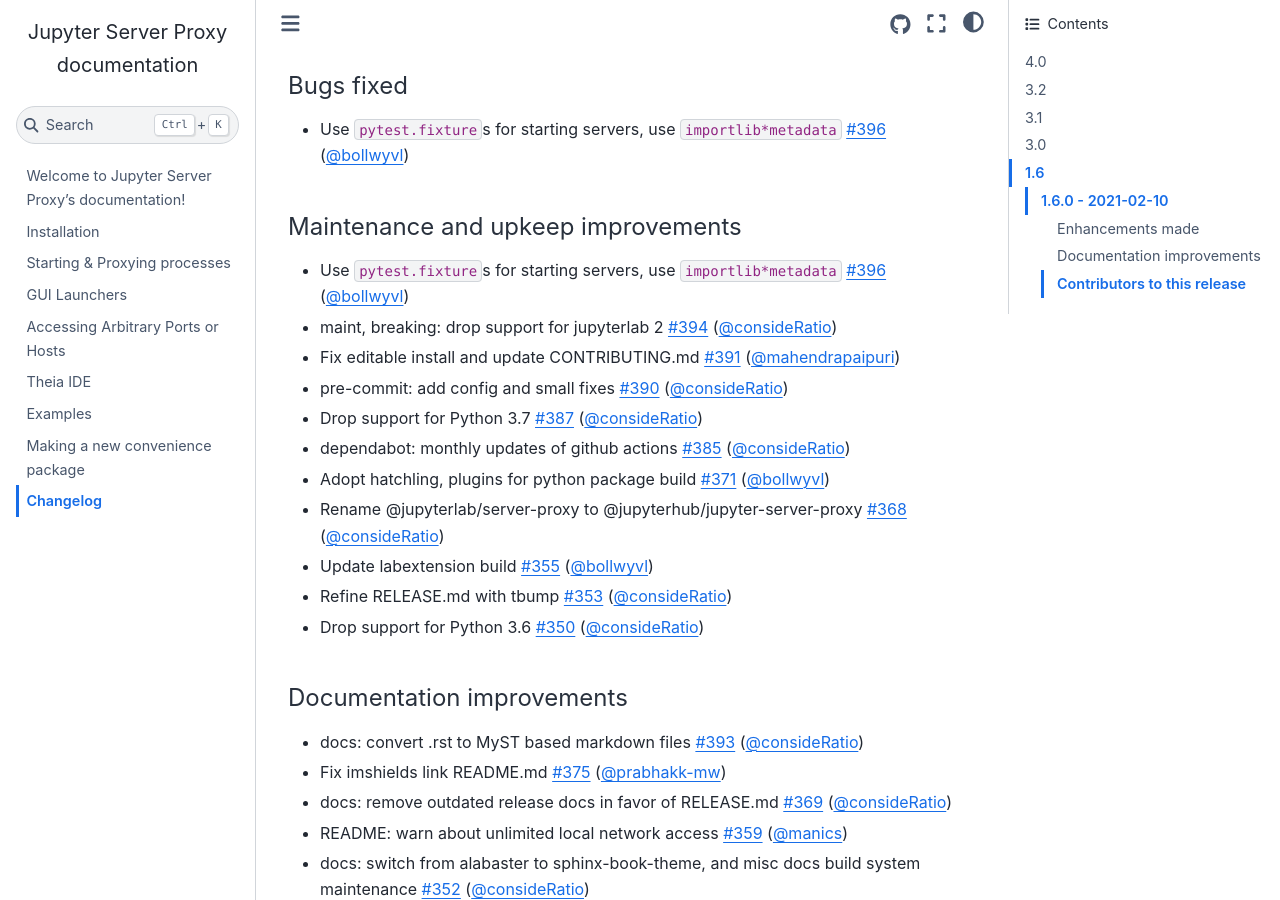
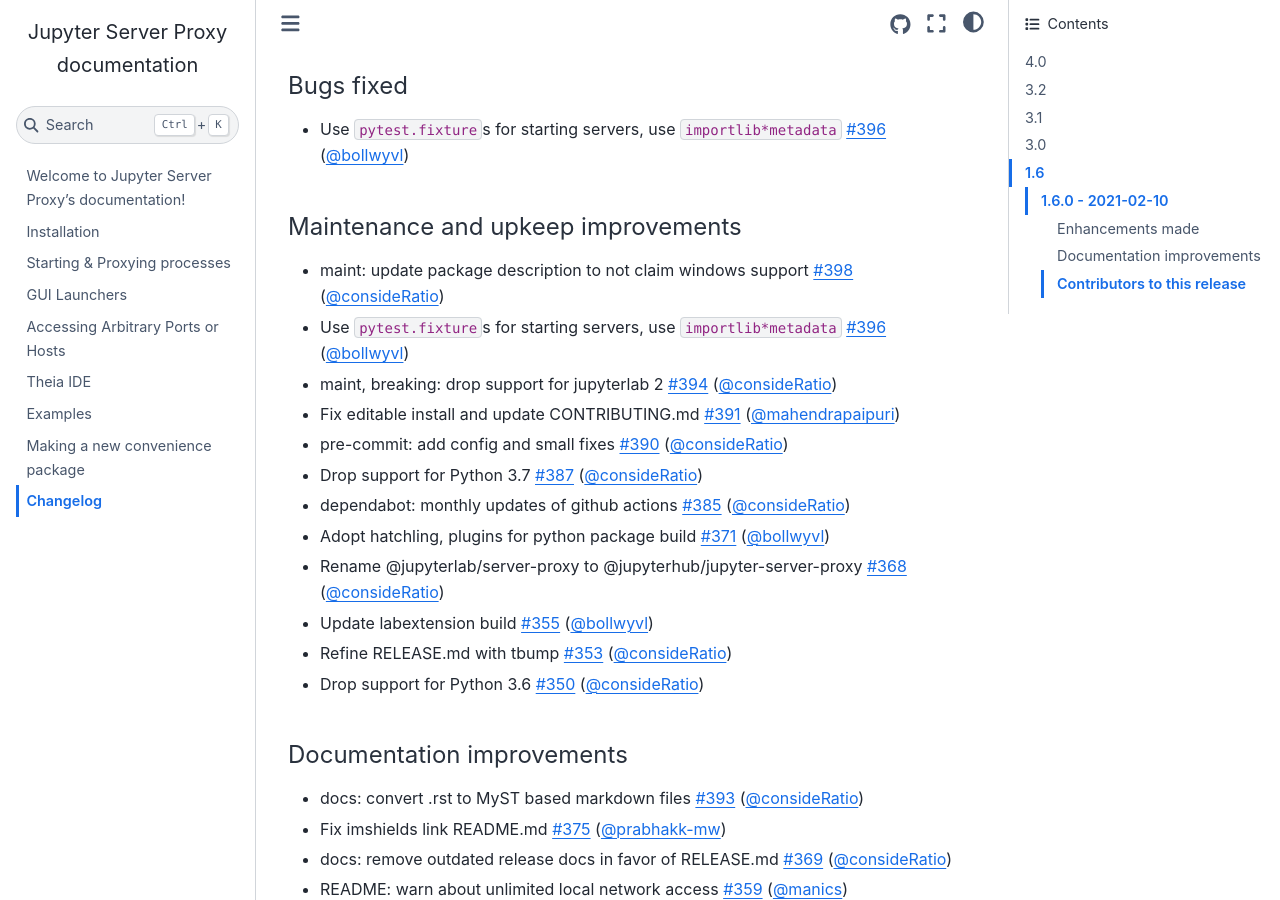
Before and after one commit to jupyterhub/jupyter-server-proxy, a Sphinx documentation site: the page built from docs/source/changelog.md, in a window 1280 px wide and 900 px high, scrolled down 621 px. Built offline with Sphinx 7.4.7 and the Sphinx Book theme 1.1.4, drawn with Linux system fonts in a browser that asks for light colours.

Commit message:
Add PR to changelog

```diff
--- a/docs/source/changelog.md
+++ b/docs/source/changelog.md
@@ -21,6 +21,7 @@
 
 #### Maintenance and upkeep improvements
 
+- maint: update package description to not claim windows support [#398](https://github.com/jupyterhub/jupyter-server-proxy/pull/398) ([@consideRatio](https://github.com/consideRatio))
 - Use `pytest.fixture`s for starting servers, use `importlib*metadata` [#396](https://github.com/jupyterhub/jupyter-server-proxy/pull/396) ([@bollwyvl](https://github.com/bollwyvl))
 - maint, breaking: drop support for jupyterlab 2 [#394](https://github.com/jupyterhub/jupyter-server-proxy/pull/394) ([@consideRatio](https://github.com/consideRatio))
 - Fix editable install and update CONTRIBUTING.md [#391](https://github.com/jupyterhub/jupyter-server-proxy/pull/391) ([@mahendrapaipuri](https://github.com/mahendrapaipuri))
```
